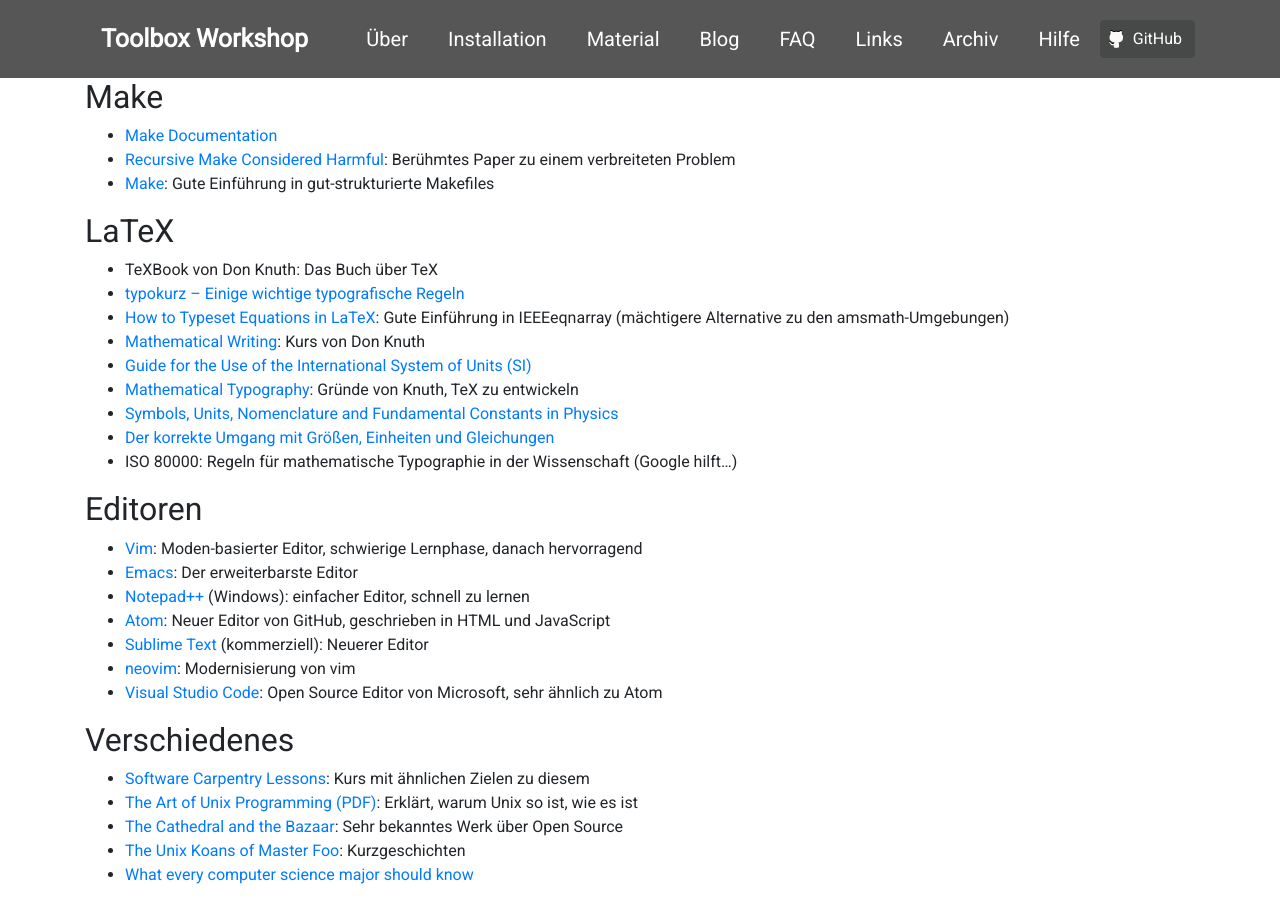
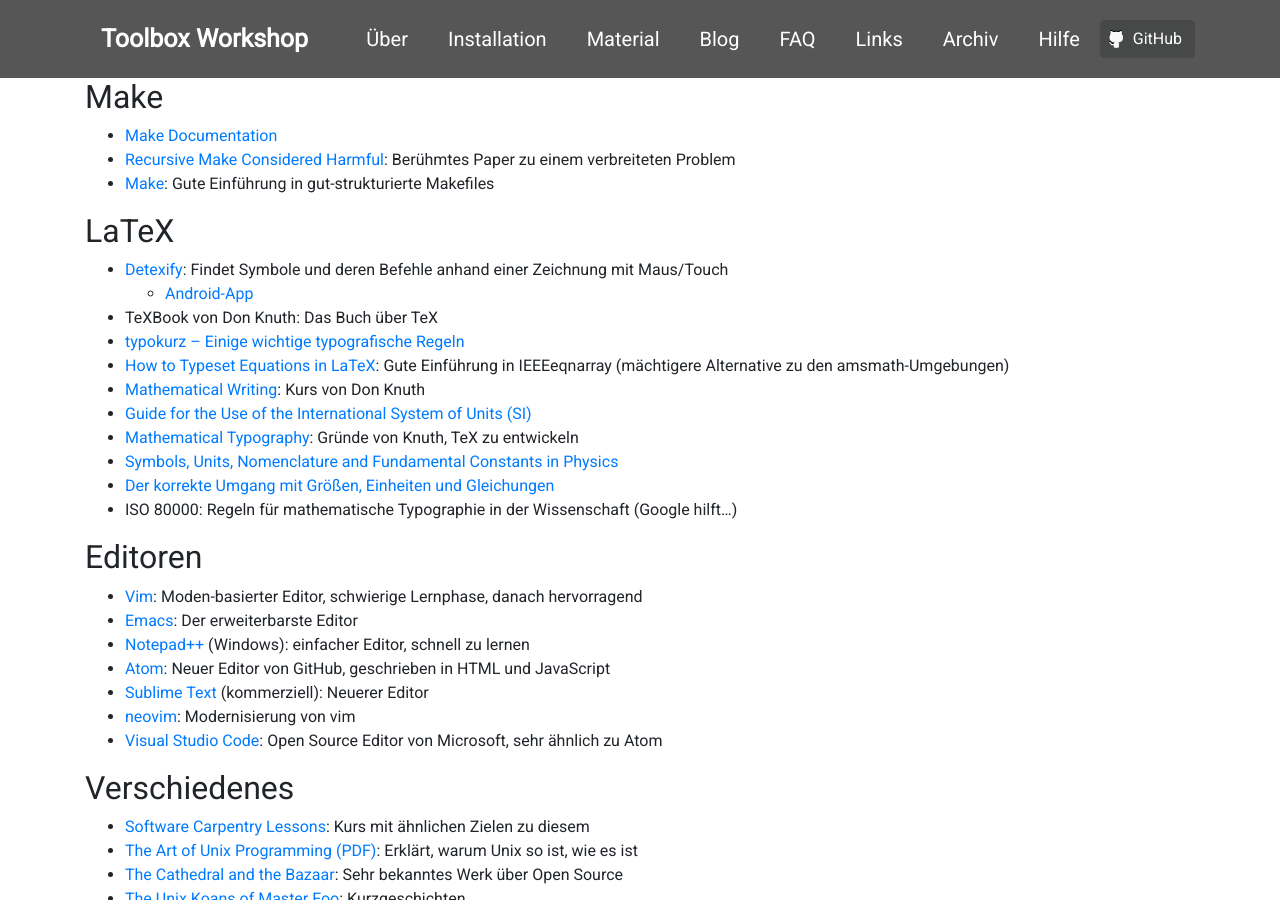
Before and after one commit to pep-dortmund/homepage-toolbox, a Jekyll site: the page built from links.md, in a window 1280 px wide and 900 px high, scrolled down 1354 px. Built offline with Jekyll 4.4.1, drawn with Linux system fonts in a browser that asks for light colours; nearby versions of some CDN libraries.

Commit message:
added Detexify to the list of LaTeX links

```diff
--- a/links.md
+++ b/links.md
@@ -66,6 +66,8 @@
 
 ## LaTeX
 
+- [Detexify](https://detexify.kirelabs.org/classify.html): Findet Symbole und deren Befehle anhand einer Zeichnung mit Maus/Touch
+  - [Android-App](https://play.google.com/store/apps/details?id=website.marty.detexify)
 - TeXBook von Don Knuth: Das Buch über TeX
 - [typokurz – Einige wichtige typografische Regeln](http://zvisionwelt.files.wordpress.com/2012/01/typokurz.pdf)
 - [How to Typeset Equations in LaTeX](http://moser-isi.ethz.ch/docs/typeset_equations.pdf): Gute Einführung in IEEEeqnarray (mächtigere Alternative zu den amsmath-Umgebungen)
```
